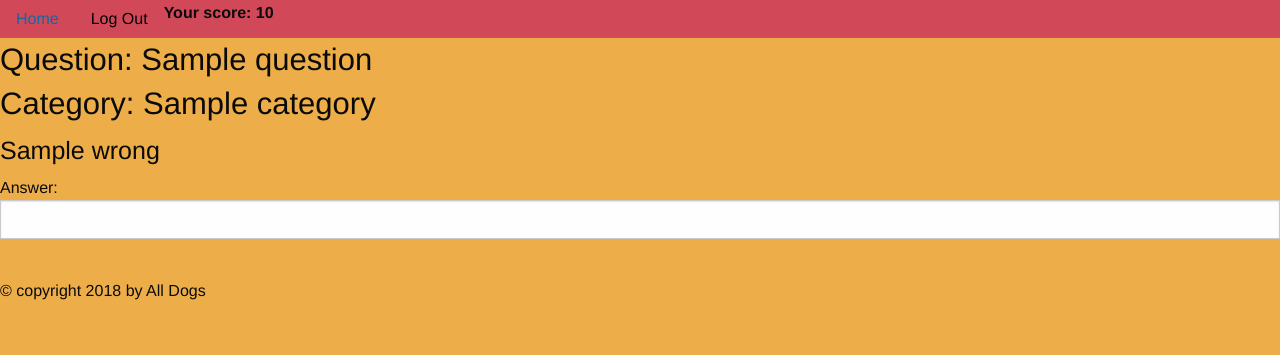
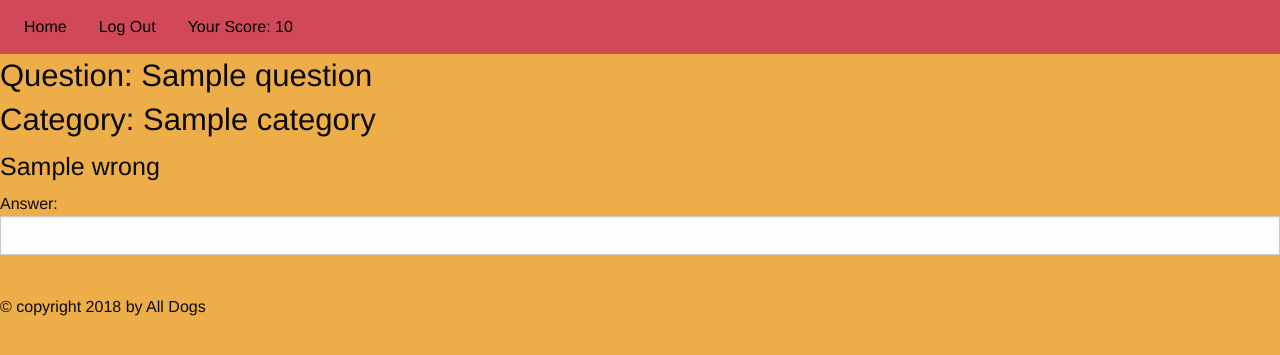
Before and after one commit to Addison-Huang/AllDogsGoToHeaven, a Flask app: template templates/question.html in a window 1280 px wide. Shown: the top 355 px of the page. Run offline with Flask 2, Linux system fonts and the light colour scheme; the template is opened without the code that fills it: most values are stand-ins (such as "Sample title", 1, 10 or a date in 2020); some libraries are stand-ins or nearby versions.

Commit message:
more navbar stuff

```diff
--- a/templates/question.html
+++ b/templates/question.html
@@ -2,16 +2,22 @@
 
 
 {% block head %}
-<div class = "header">
+ <div  style="background-color:#D14958;" class="top-bar">
     <div  style="background-color:#D14958;" class="top-bar-left">
       <ul style="background-color:#D14958;" class="dropdown menu">
-        <li><a href = "/auth" >Home</a></li>
+	<li style="color:black;">
+	  <a style="color:black;"  href="/auth"> Home </a>
+	</li>
+
 	<li><a href = "/logout" style="color:black;"> Log Out</a>
 	</li>
-       <li> <b>Your score: {{points}}</b> </li>
+	<li>  <a style="color:black;"> Your Score: {{Points}}  </a>
+	</li>
+
         </ul>
     </div>
   </div>
+
   <title>Question</title>
 {% endblock %}
 {% block content %}
```
Lines whose indentation alone changed are shown as unchanged.
